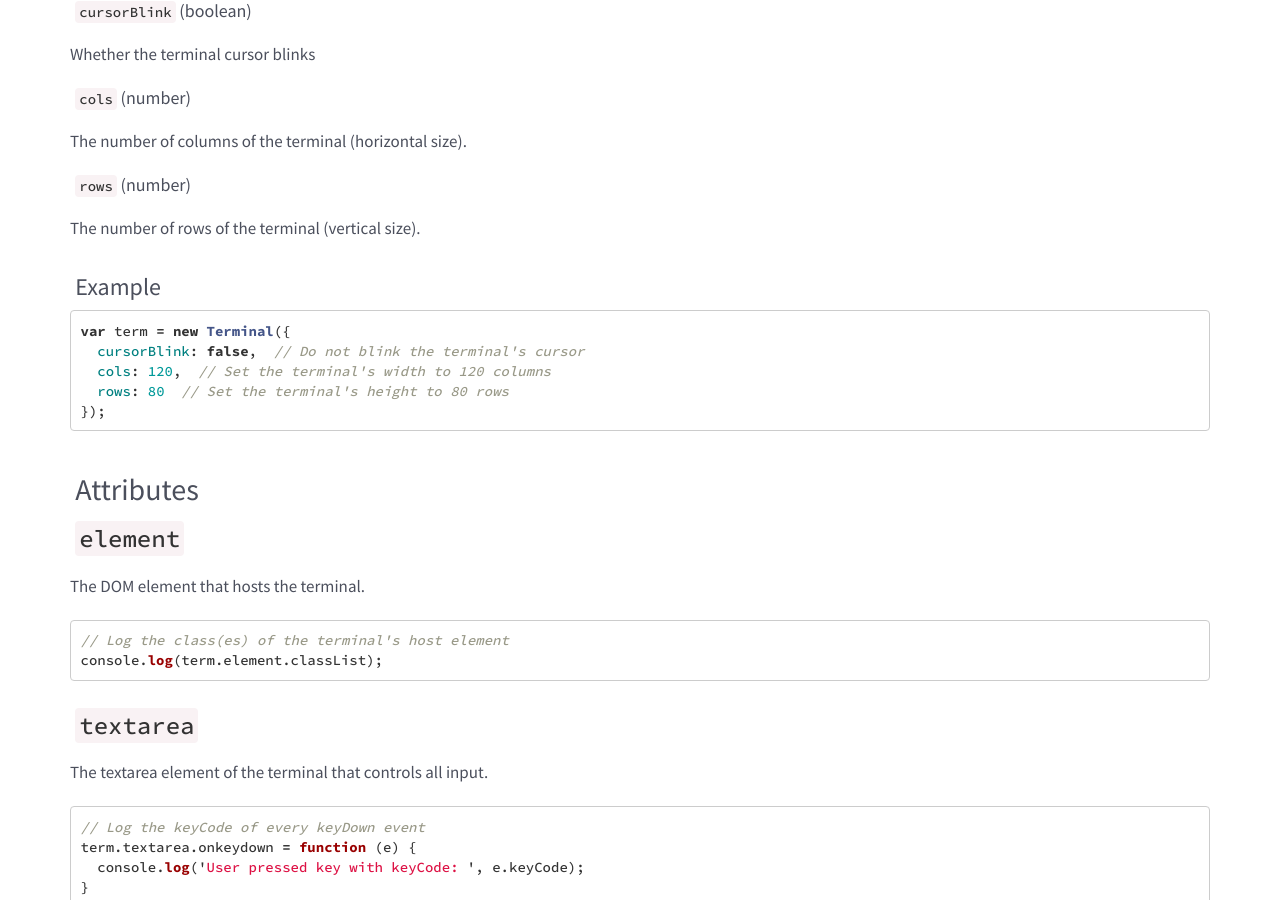
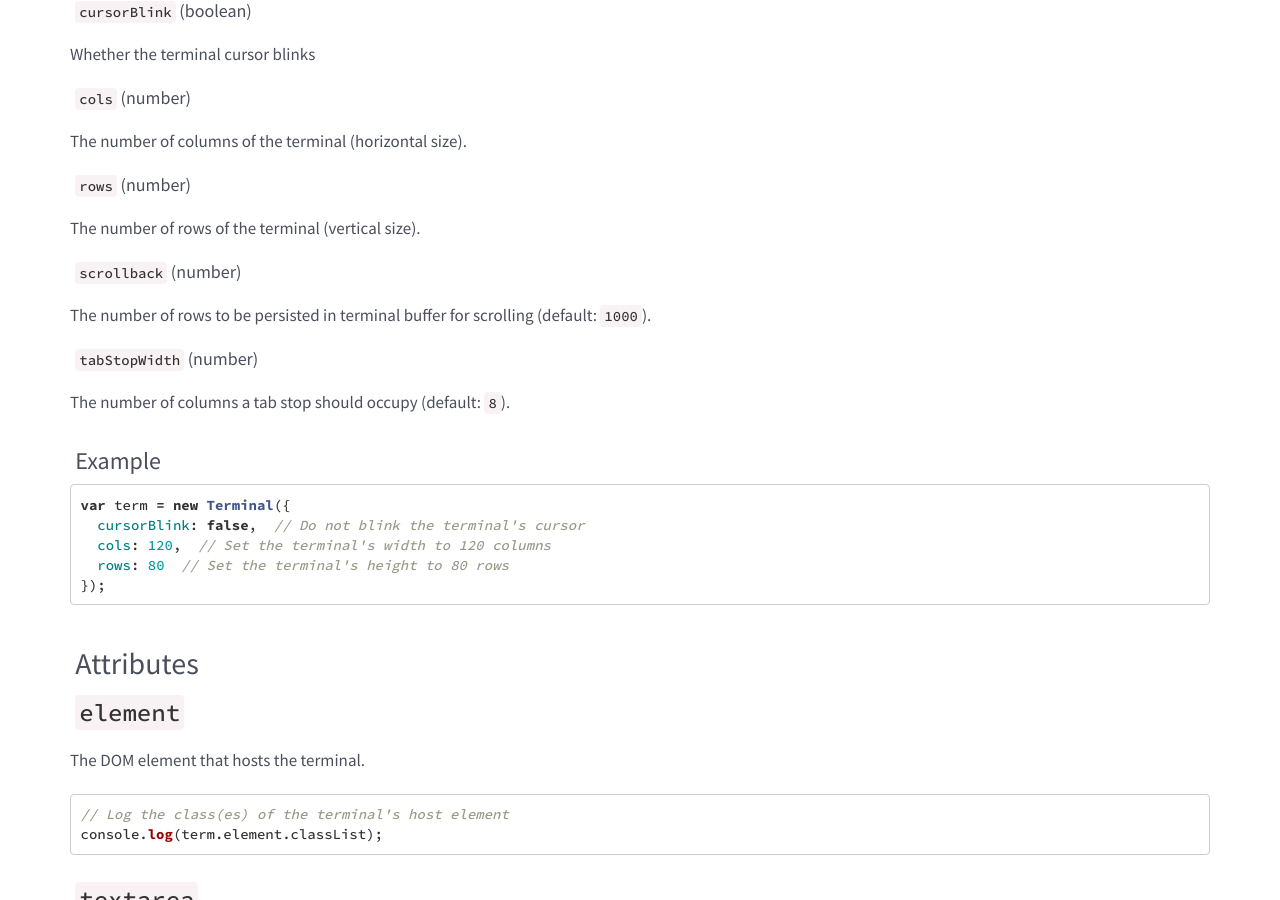
Before and after one commit to xtermjs/xtermjs.org, a Jekyll site: the page built from _docs/api/Terminal.md, in a window 1280 px wide and 900 px high, scrolled down 486 px. Built offline with Jekyll 4.4.1, drawn with Linux system fonts in a browser that asks for light colours; nearby versions of some CDN libraries.

Commit message:
Document `scrollback` and `tabStopWidth` options

```diff
--- a/_docs/api/Terminal.md
+++ b/_docs/api/Terminal.md
@@ -30,6 +30,14 @@ The number of columns of the terminal (horizontal size).
 #### `rows` (number)
 
 The number of rows of the terminal (vertical size).
+
+#### `scrollback` (number)
+
+The number of rows to be persisted in terminal buffer for scrolling (default: `1000`).
+
+#### `tabStopWidth` (number)
+
+The number of columns a tab stop should occupy (default: `8`).
 
 ### Example
 
```
